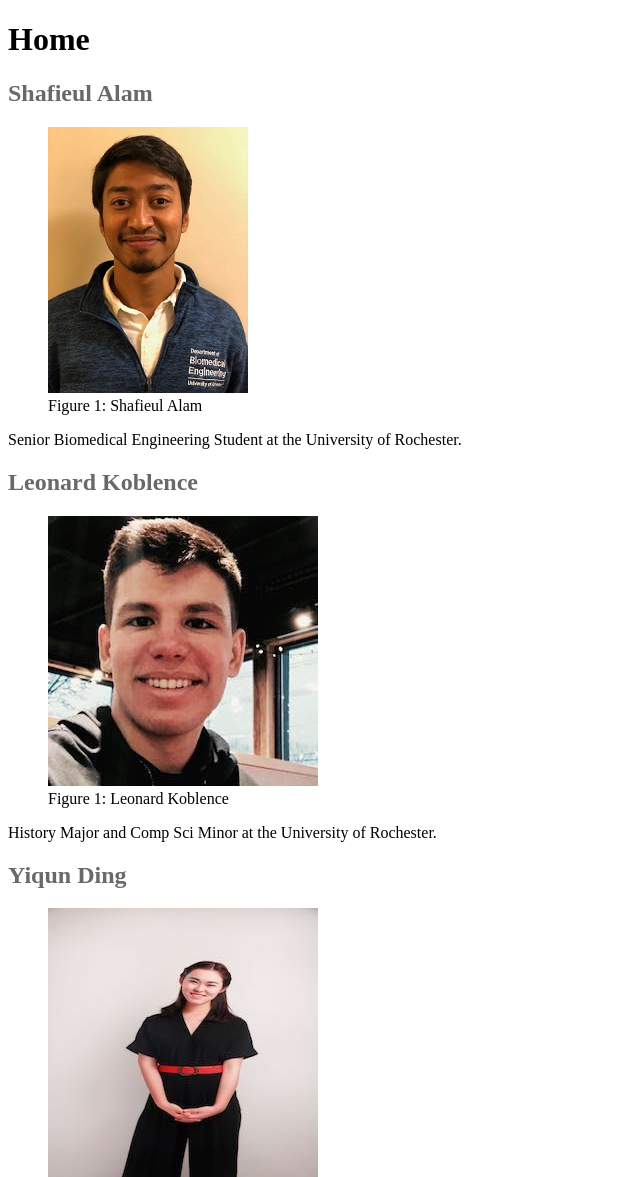
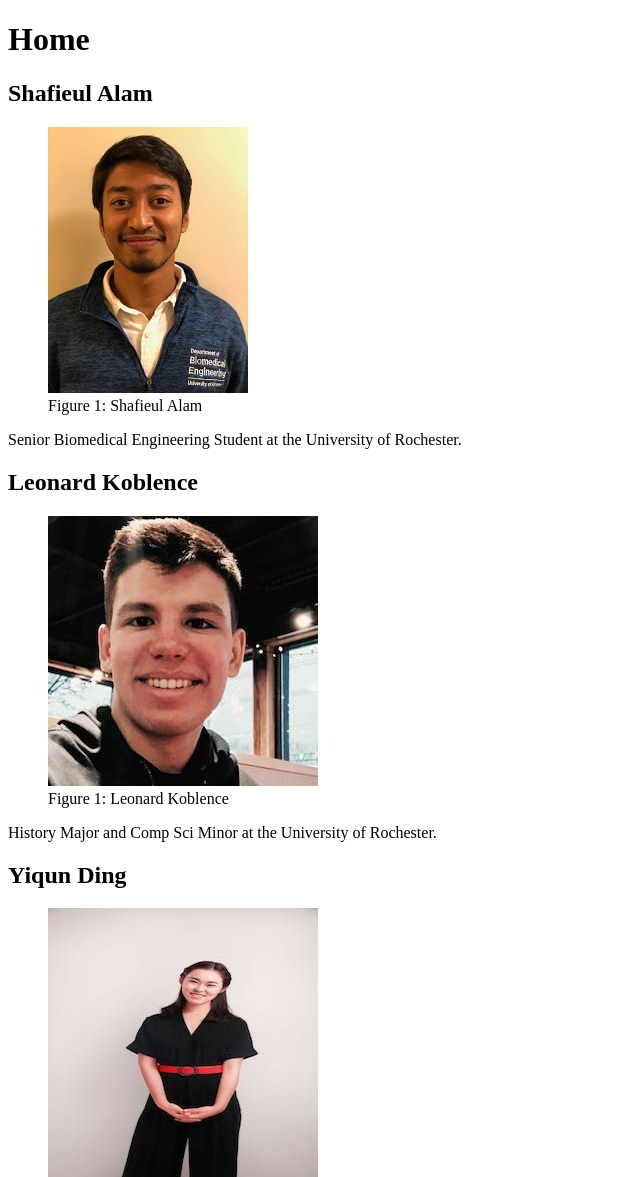
Before and after one commit to salam1996/assignment2, a PHP site: page / in a window 1280 px wide. Shown: the top 1177 px of the page, without its empty margins (0-640 px from the left). Run offline with PHP 8.4, Linux system fonts and the light colour scheme; some web fonts are replaced.

Commit message:
Revert "Update styles.css"
This reverts commit e17acd613c341a5dbf57d303a6c257cf72b0c795.

```diff
--- a/lab02/css/styles.css
+++ b/lab02/css/styles.css
@@ -51,19 +51,3 @@ aside {font-family: 'Baloo Thambi', cursive;}
 main {font-family: 'Nunito', sans-serif;}
 
 footer {font-family: 'Nunito', sans-serif;}
-
-h2 {
-   font-style: normal;
-   font weight: 800;
-   border style: outset;
-   border width: thick;
-   color: #696969;
-}
-
-.div {
-   text-align: center;
-   max-width: 800px;
-   font-size: 16px;
-   line-height: 1.5em
-   color: black;
-}
```
